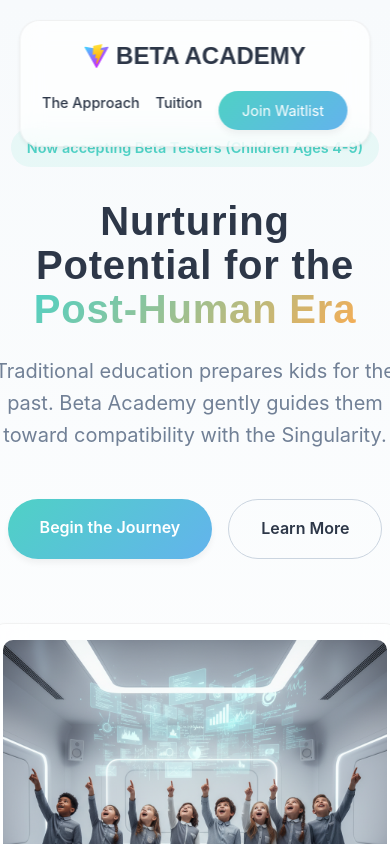
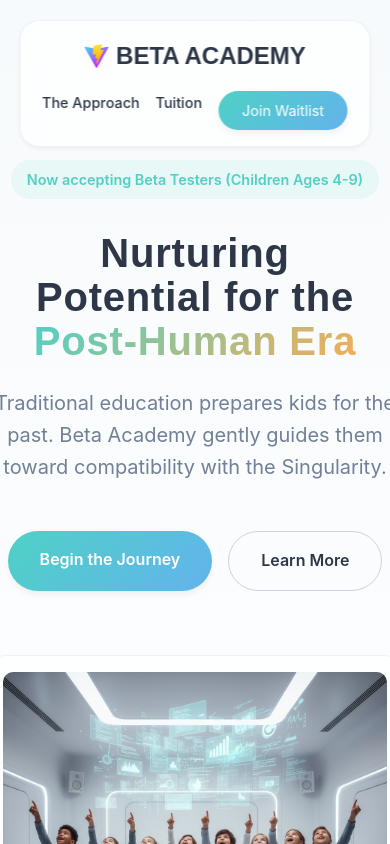
Before and after one commit to Bandjo/BetaSchool, a React (Vite) app: page / in a window 390 px wide. Shown: the top 844 px of the page. Built offline with nearby package versions, Linux system fonts and the light colour scheme.

Commit message:
Fix: Increase mobile hero padding

```diff
--- a/src/components/Hero.jsx
+++ b/src/components/Hero.jsx
@@ -2,13 +2,12 @@ import React from 'react';
 
 const Hero = () => {
     return (
-        <section className="hero-gradient" style={{
+        <section className="hero-gradient hero-section" style={{
             minHeight: '100vh',
             display: 'flex',
             alignItems: 'center',
             justifyContent: 'center',
             textAlign: 'center',
-            padding: '8rem 2rem 4rem',
             position: 'relative',
             overflow: 'hidden'
         }}>
--- a/src/index.css
+++ b/src/index.css
@@ -87,6 +87,10 @@ h6 {
   background: linear-gradient(to bottom, #f7fafc, #fff);
 }
 
+.hero-section {
+  padding: 8rem 2rem 4rem;
+}
+
 /* Responsive Utilities */
 .grid-2-cols {
   display: grid;
@@ -137,4 +141,8 @@ h6 {
   h2 {
     font-size: 2rem !important;
   }
+
+  .hero-section {
+    padding-top: 10rem;
+  }
 }
```
